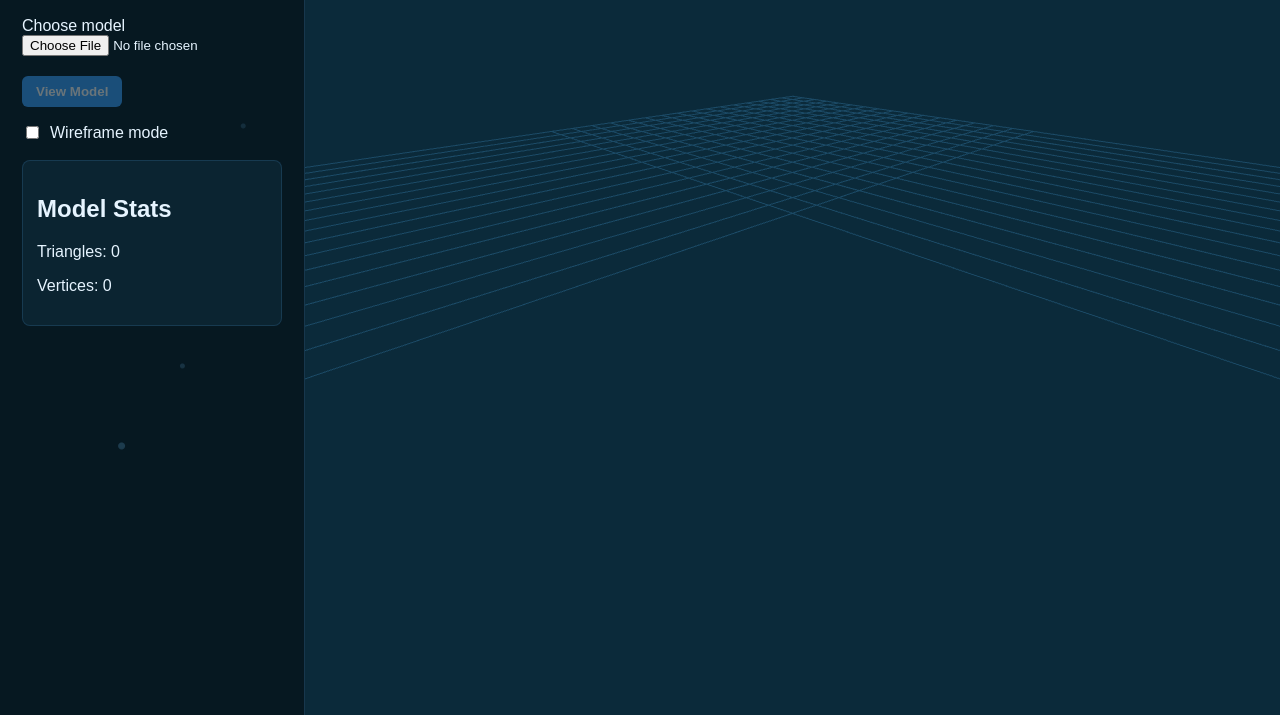
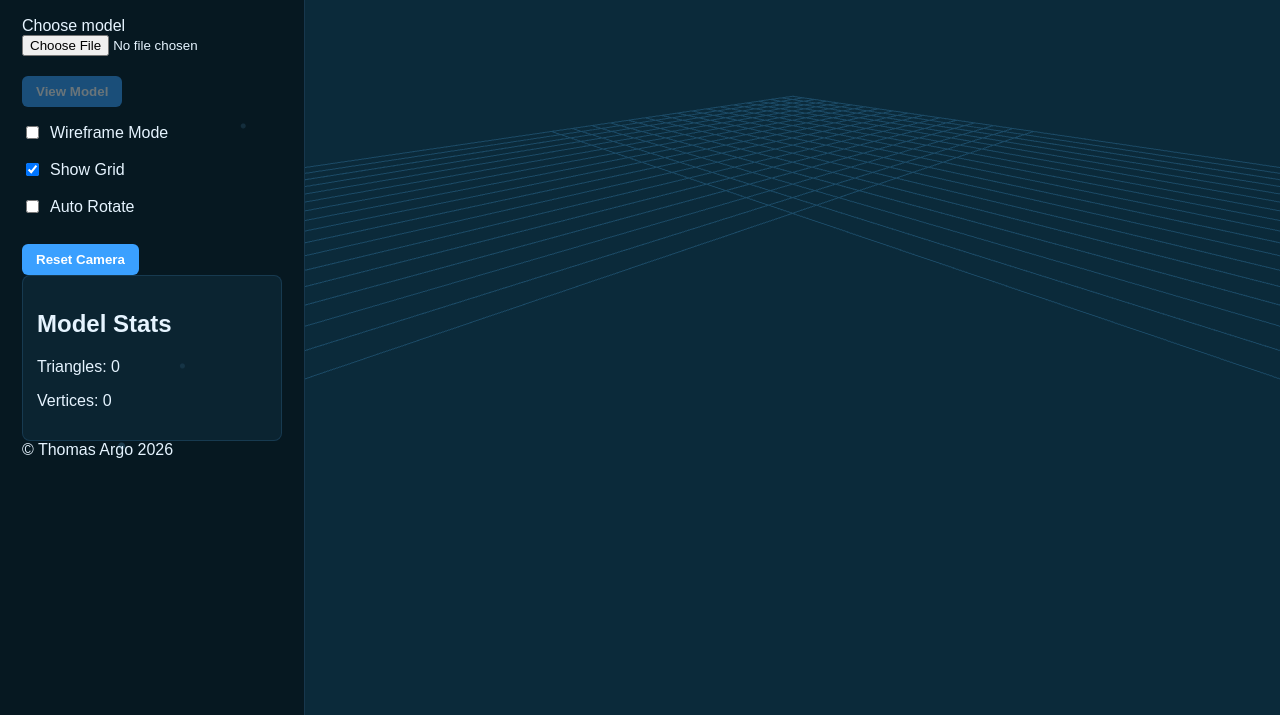
Before and after one commit to ThomasArgo/webcad-viewer, a plain HTML site: page index.html in a window 1280 px wide. Shown: the part 85-800 px from the top of the page. Drawn offline with nearby package versions, Linux system fonts and the light colour scheme; animation ran at ten frames a second.

Commit message:
Update index.html

```diff
--- a/index.html
+++ b/index.html
@@ -4,12 +4,10 @@
 <head>
 <meta charset="UTF-8">
 <meta name="viewport" content="width=device-width, initial-scale=1.0">
-
 <title>WebCAD Viewer</title>
 
 <link rel="stylesheet" href="style.css">
 
-<!-- Three.js module map -->
 <script type="importmap">
 {
   "imports": {
@@ -42,13 +40,33 @@
 
 <label class="toggle-row">
 <input id="wireframe-toggle" type="checkbox">
-<span>Wireframe mode</span>
+<span>Wireframe Mode</span>
 </label>
+
+<div class="viewer-options">
+
+<label class="toggle-row">
+<input id="grid-toggle" type="checkbox" checked>
+<span>Show Grid</span>
+</label>
+
+<label class="toggle-row">
+<input id="auto-rotate" type="checkbox">
+<span>Auto Rotate</span>
+</label>
+
+<button id="reset-view">Reset Camera</button>
+
+</div>
 
 <div class="stats-card">
 <h2>Model Stats</h2>
 <p>Triangles: <span id="triangle-count">0</span></p>
 <p>Vertices: <span id="vertex-count">0</span></p>
+</div>
+
+<div class="sidebar-footer">
+© Thomas Argo 2026
 </div>
 
 </aside>
```
